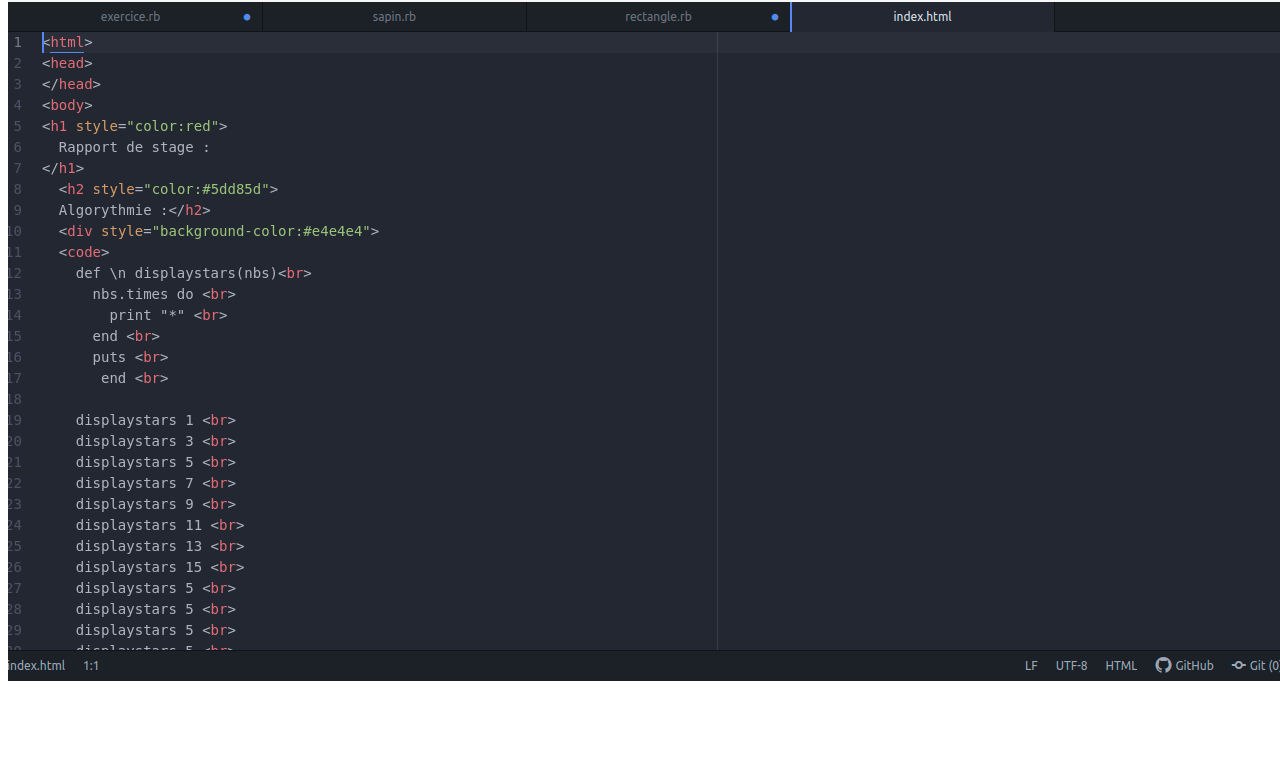
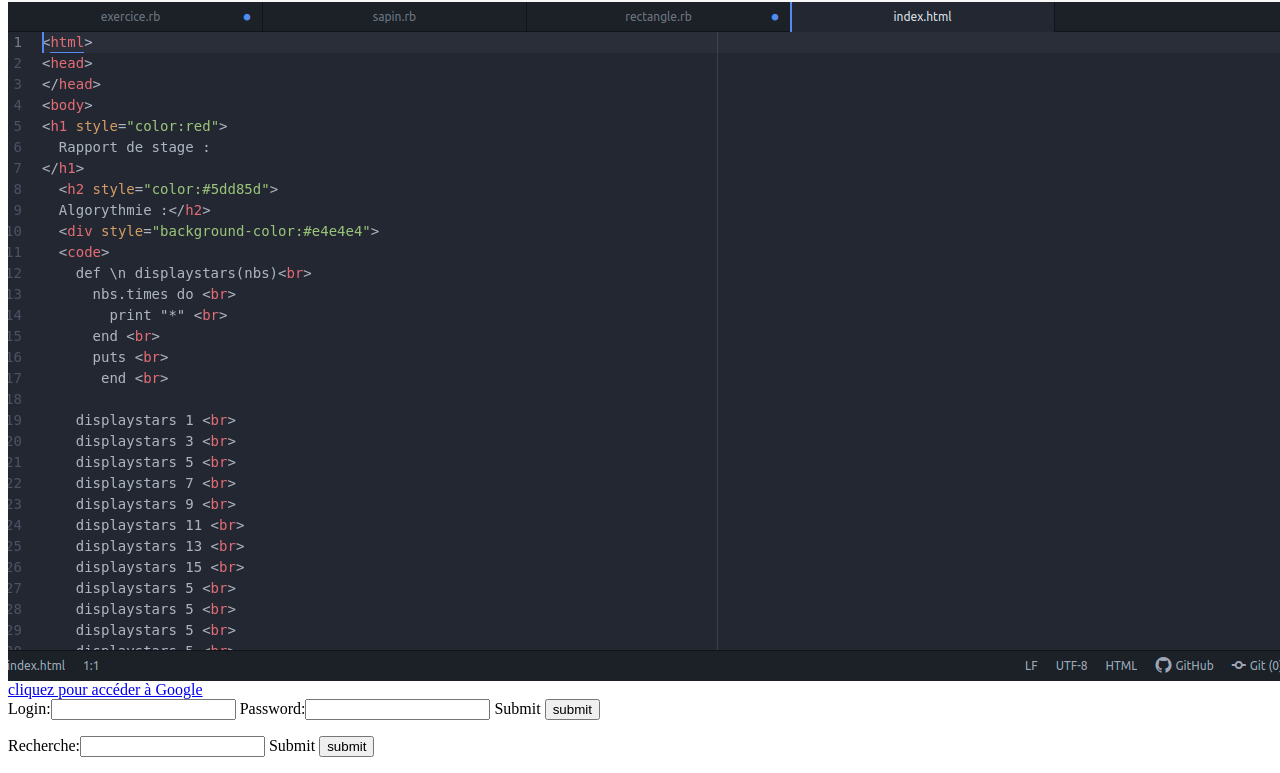
Before and after one commit to 6764YU/stage, a plain HTML site: page index.html in a window 1280 px wide. Shown: the part 573-1346 px from the top of the page. Before the commit the page ends 1262 px from the top, so only its background shows below. Drawn offline with Linux system fonts and the light colour scheme.

Commit message:
add form and link

```diff
--- a/index.html
+++ b/index.html
@@ -45,5 +45,17 @@ Utulisation du Terminal pour créer des fichiers et des dossiers mais aussi pour
     <img src="html.png">
     </img>
   </div>
+  <a href="https://www.google.fr/" target="_blank">
+    cliquez pour accéder à Google
+  </a>
+  <form method="post">
+    Login:<input type="text" name="login">
+    Password:<input type="password" name="password">
+    Submit <input type="submit" value="submit">
+  </form>
+  <form method="get" action="https://www.google.com/search">
+    Recherche:<input type="text" name="q">
+    Submit <input type="submit" value="submit">
+  </form>
 </body>
 </html>
```
